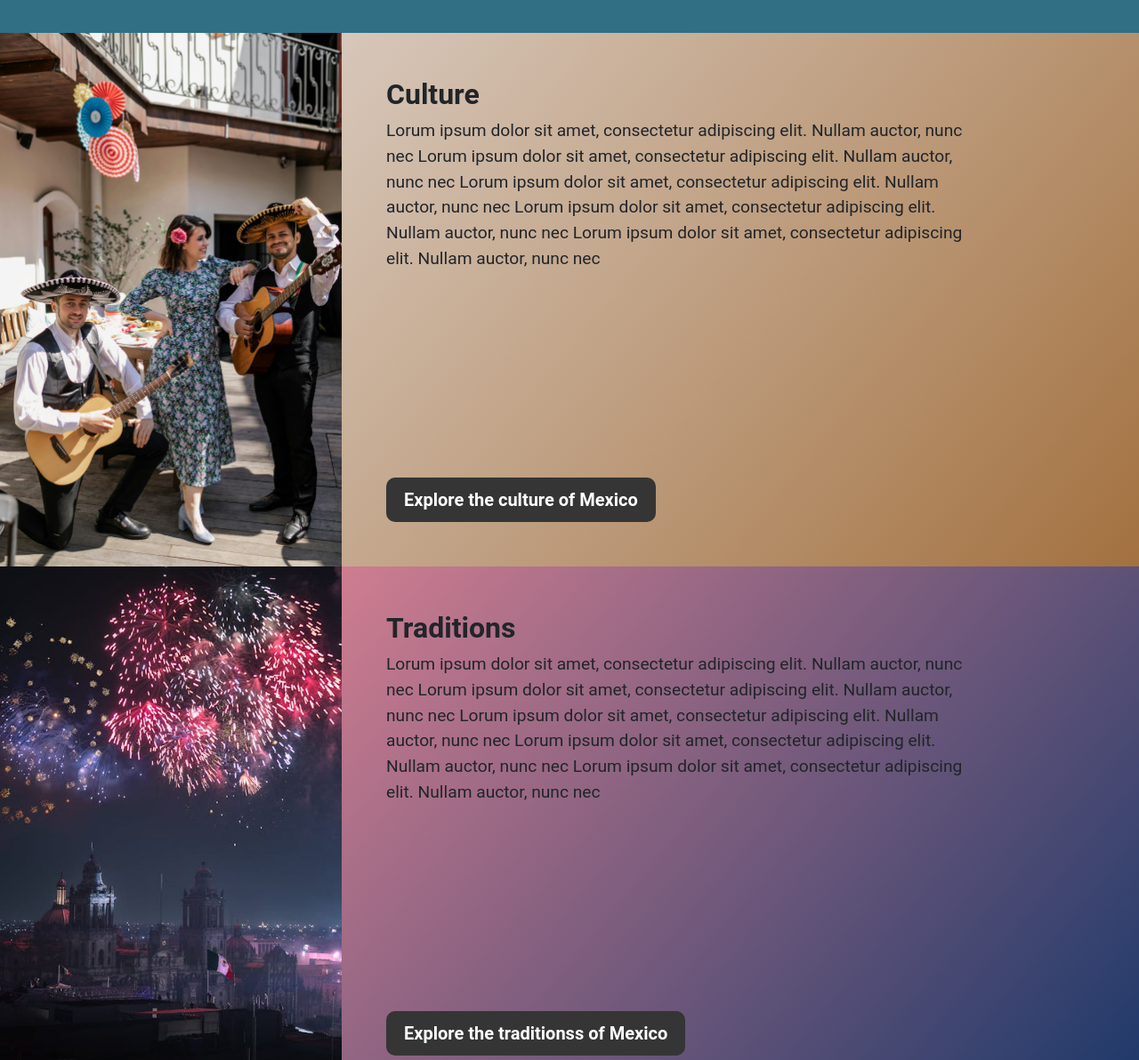
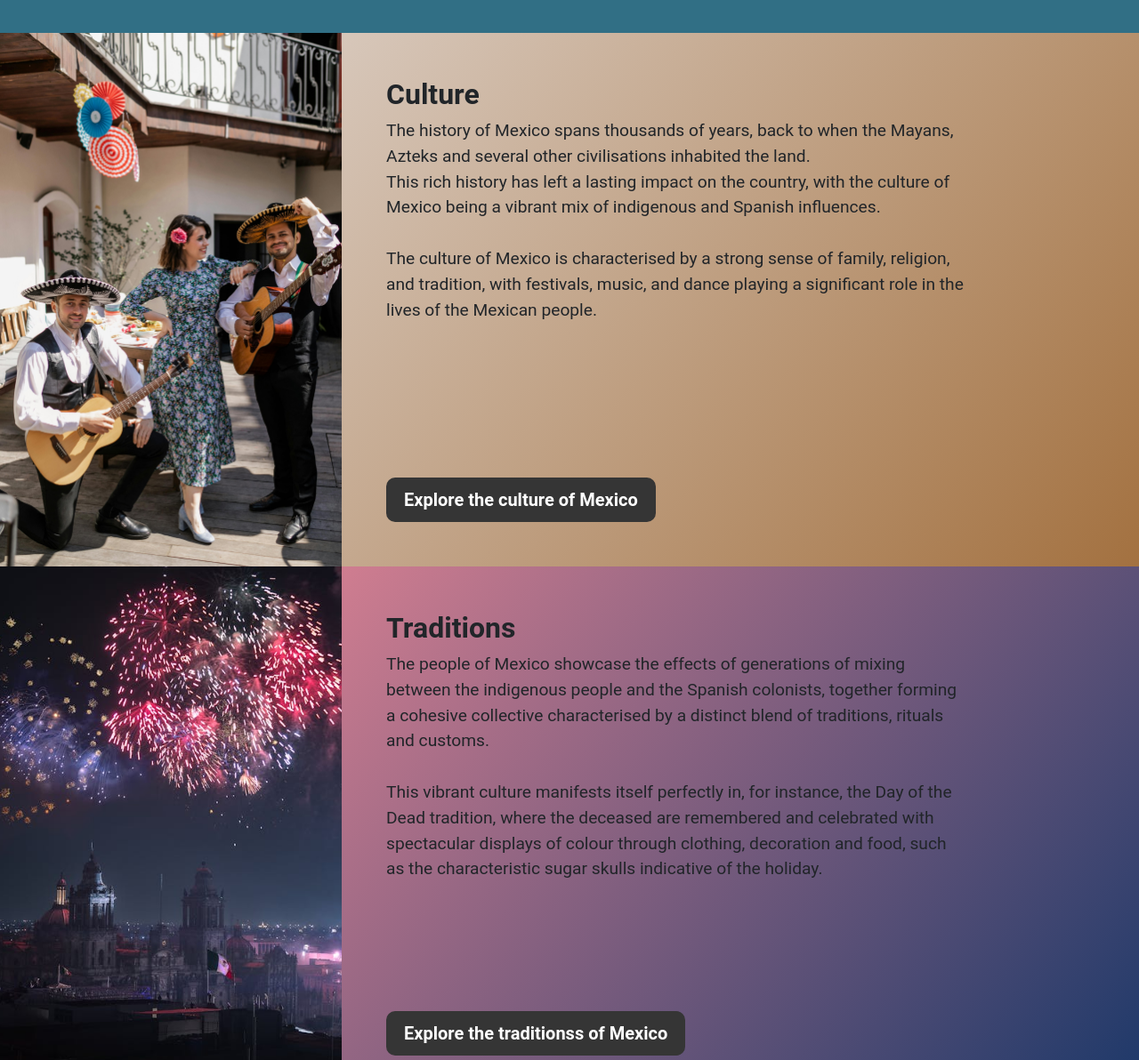
Before and after one commit to PhilipSjoblom/WebEngCountry, a plain HTML site: page index.html in a window 1280 px wide. Shown: the part 1600-2792 px from the top of the page at 89% size. Drawn offline with nearby package versions, Linux system fonts and the light colour scheme.

Commit message:
I FORGOT TO YAP MYSELF

```diff
--- a/index.html
+++ b/index.html
@@ -1,13 +1,16 @@
 <!DOCTYPE html>
 <html>
+
 <head>
     <meta charset="utf-8">
     <meta name="viewport" content="width=device-width,initial-scale=1">
     <link rel="stylesheet" href="css/style.css">
     <link rel="stylesheet" href="css/index.css">
     <title>Trip to Mexico!</title>
-    <link rel="stylesheet" href="https://cdn.jsdelivr.net/npm/bootstrap@4.0.0/dist/css/bootstrap.min.css" integrity="sha384-Gn5384xqQ1aoWXA+058RXPxPg6fy4IWvTNh0E263XmFcJlSAwiGgFAW/dAiS6JXm" crossorigin="anonymous">
+    <link rel="stylesheet" href="https://cdn.jsdelivr.net/npm/bootstrap@4.0.0/dist/css/bootstrap.min.css"
+        integrity="sha384-Gn5384xqQ1aoWXA+058RXPxPg6fy4IWvTNh0E263XmFcJlSAwiGgFAW/dAiS6JXm" crossorigin="anonymous">
 </head>
+
 <body>
     <div id="intro">
         <div id="intro-gradient"></div>
@@ -15,9 +18,13 @@
         <div id="intro-text">
             <h1 class="main-title">Mexico</h1>
             <div id="intro-content">
-                A trip to Mexico means pearly white beaches, classical culinary treats like tacos, a rich history filled with mystery. It means that you get to live out a fantasy of exploring the ruins left behind by ancient civilisations, participate in fantastic festivals, swim through some of this planet’s largest coral reefs, and bask in the beams of a refreshing hot sun.
+                A trip to Mexico means pearly white beaches, classical culinary treats like tacos, a rich history filled
+                with mystery. It means that you get to live out a fantasy of exploring the ruins left behind by ancient
+                civilisations, participate in fantastic festivals, swim through some of this planet’s largest coral
+                reefs, and bask in the beams of a refreshing hot sun.
                 <br><br>
-                With a history spanning thousands of years, incredible sights, sounds and smells, Mexico is a country that is sure to leave you with a lasting impression no matter what you choose to do.
+                With a history spanning thousands of years, incredible sights, sounds and smells, Mexico is a country
+                that is sure to leave you with a lasting impression no matter what you choose to do.
             </div>
         </div>
     </div>
@@ -38,7 +45,8 @@
                     <div id="place-description">
                         <h2>Sights to behold</h2>
                         <p>
-                            Mexico is rich in both history and culture, manifesting itself in the form of ancient ruins, colonial architecture, and vibrant festivals.
+                            Mexico is rich in both history and culture, manifesting itself in the form of ancient ruins,
+                            colonial architecture, and vibrant festivals.
                             <br><br>
                             Check out the very best of what Mexico has to offer.
                         </p>
@@ -54,11 +62,14 @@
             <div class="panel-text">
                 <h2>Culture</h2>
                 <p>
-                    Lorum ipsum dolor sit amet, consectetur adipiscing elit. Nullam auctor, nunc nec
-                    Lorum ipsum dolor sit amet, consectetur adipiscing elit. Nullam auctor, nunc nec
-                    Lorum ipsum dolor sit amet, consectetur adipiscing elit. Nullam auctor, nunc nec
-                    Lorum ipsum dolor sit amet, consectetur adipiscing elit. Nullam auctor, nunc nec
-                    Lorum ipsum dolor sit amet, consectetur adipiscing elit. Nullam auctor, nunc nec
+                    The history of Mexico spans thousands of years, back to when the Mayans, Azteks and several other
+                    civilisations inhabited the land.
+                    <br>
+                    This rich history has left a lasting impact on the country, with the culture of Mexico being a
+                    vibrant mix of indigenous and Spanish influences.
+                    <br><br>
+                    The culture of Mexico is characterised by a strong sense of family, religion, and tradition, with
+                    festivals, music, and dance playing a significant role in the lives of the Mexican people.
                 </p>
             </div>
             <a href="culture.html" class="explore-button">Explore the culture of Mexico</a>
@@ -71,20 +82,30 @@
             <div class="panel-text">
                 <h2>Traditions</h2>
                 <p>
-                    Lorum ipsum dolor sit amet, consectetur adipiscing elit. Nullam auctor, nunc nec
-                    Lorum ipsum dolor sit amet, consectetur adipiscing elit. Nullam auctor, nunc nec
-                    Lorum ipsum dolor sit amet, consectetur adipiscing elit. Nullam auctor, nunc nec
-                    Lorum ipsum dolor sit amet, consectetur adipiscing elit. Nullam auctor, nunc nec
-                    Lorum ipsum dolor sit amet, consectetur adipiscing elit. Nullam auctor, nunc nec
+                    The people of Mexico showcase the effects of generations of mixing between the indigenous people and
+                    the Spanish colonists, together forming a cohesive collective characterised by a distinct blend of
+                    traditions, rituals and customs.
+                    <br><br>
+                    This vibrant culture manifests itself perfectly in, for instance,
+                    the Day of the Dead tradition, where the deceased are remembered and celebrated with spectacular
+                    displays of colour through clothing, decoration and food, such as the characteristic sugar skulls
+                    indicative of the holiday.
                 </p>
             </div>
             <a href="traditions.html" class="explore-button">Explore the traditionss of Mexico</a>
         </div>
     </div>
 
-    <script src="https://code.jquery.com/jquery-3.2.1.slim.min.js" integrity="sha384-KJ3o2DKtIkvYIK3UENzmM7KCkRr/rE9/Qpg6aAZGJwFDMVNA/GpGFF93hXpG5KkN" crossorigin="anonymous"></script>
-    <script src="https://cdn.jsdelivr.net/npm/popper.js@1.12.9/dist/umd/popper.min.js" integrity="sha384-ApNbgh9B+Y1QKtv3Rn7W3mgPxhU9K/ScQsAP7hUibX39j7fakFPskvXusvfa0b4Q" crossorigin="anonymous"></script>
-    <script src="https://cdn.jsdelivr.net/npm/bootstrap@4.0.0/dist/js/bootstrap.min.js" integrity="sha384-JZR6Spejh4U02d8jOt6vLEHfe/JQGiRRSQQxSfFWpi1MquVdAyjUar5+76PVCmYl" crossorigin="anonymous"></script>
+    <script src="https://code.jquery.com/jquery-3.2.1.slim.min.js"
+        integrity="sha384-KJ3o2DKtIkvYIK3UENzmM7KCkRr/rE9/Qpg6aAZGJwFDMVNA/GpGFF93hXpG5KkN"
+        crossorigin="anonymous"></script>
+    <script src="https://cdn.jsdelivr.net/npm/popper.js@1.12.9/dist/umd/popper.min.js"
+        integrity="sha384-ApNbgh9B+Y1QKtv3Rn7W3mgPxhU9K/ScQsAP7hUibX39j7fakFPskvXusvfa0b4Q"
+        crossorigin="anonymous"></script>
+    <script src="https://cdn.jsdelivr.net/npm/bootstrap@4.0.0/dist/js/bootstrap.min.js"
+        integrity="sha384-JZR6Spejh4U02d8jOt6vLEHfe/JQGiRRSQQxSfFWpi1MquVdAyjUar5+76PVCmYl"
+        crossorigin="anonymous"></script>
     <script src="script.js"></script>
 </body>
+
 </html>
```
